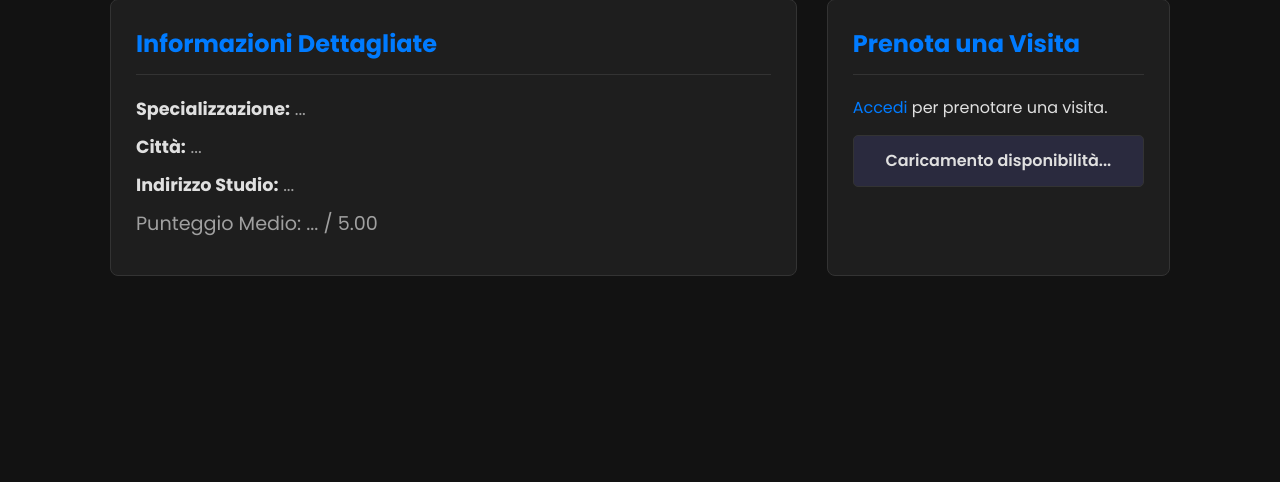
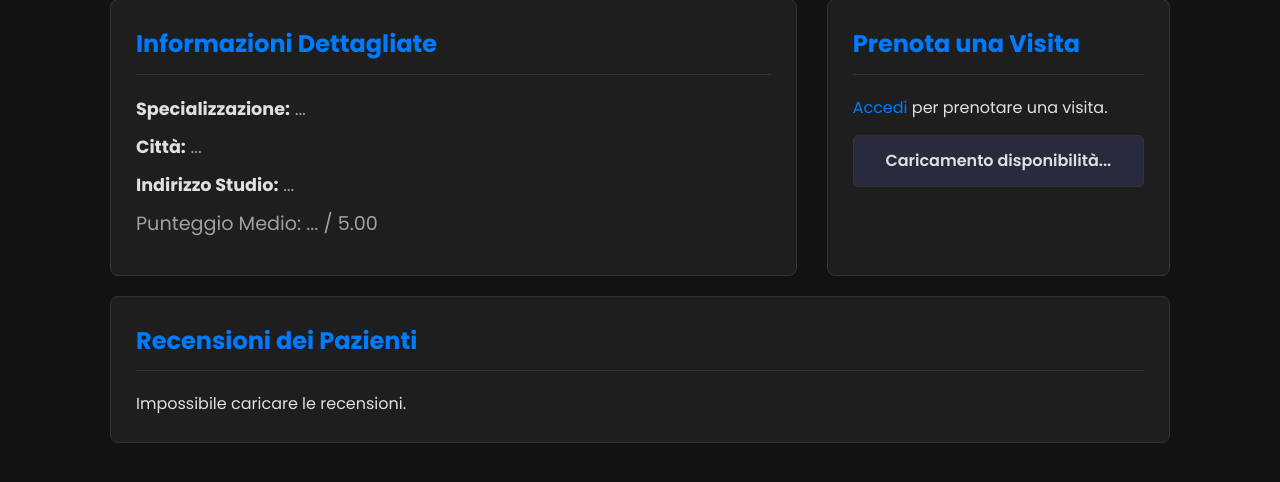
Before and after one commit to tremorz3/assistente-sanitario-virtuale, a FastAPI app: template frontend/templates/profilo-medico.html in a window 1280 px wide. Shown: the part 244-726 px from the top of the page. Run offline with FastAPI, Linux system fonts and the light colour scheme; the template is opened without the code that fills it, so the values that code supplies are empty.

Commit message:
feature: Vengono mostrate le recensioni nella pagina profilo medico

```diff
--- a/frontend/templates/profilo-medico.html
+++ b/frontend/templates/profilo-medico.html
@@ -26,6 +26,13 @@
         <ul id="disponibilita-lista">
             <li>Caricamento disponibilità...</li>
         </ul>
+    </div>
+</div>
+
+<div class="card" id="recensioni-medico" style="margin-top: 20px;">
+    <h2>Recensioni dei Pazienti</h2>
+    <div id="recensioni-lista">
+        <p>Caricamento recensioni...</p>
     </div>
 </div>
 
@@ -59,21 +66,67 @@
     // Variabile globale per tenere traccia dello slot selezionato
     let selectedSlotId = null;
 
-    // La logica di caricamento rimane la stessa...
+    /**
+     * Funzione per generare le stelle del punteggio.
+     * @param {number} punteggio - Il punteggio da 1 a 5.
+     * @returns {string} - L'HTML delle stelle.
+     */
+    function generaStelle(punteggio) {
+        let stelle = '';
+        for (let i = 1; i <= 5; i++) {
+            stelle += `<span class="star ${i <= punteggio ? 'filled' : ''}">&#9733;</span>`;
+        }
+        return `<div class="punteggio-stelle">${stelle}</div>`;
+    }
+
+    // Aggiungi questo stile per le stelle nel tag <head> o in un file CSS
+    // Per semplicità, lo inseriamo qui dinamicamente
+    const style = document.createElement('style');
+    style.innerHTML = `
+        .punteggio-stelle .star {
+            color: #ddd; /* Grigio per le stelle vuote */
+            font-size: 1.5rem;
+        }
+        .punteggio-stelle .star.filled {
+            color: #ffc107; /* Giallo per le stelle piene */
+        }
+        .recensione-card {
+            border-bottom: 1px solid #eee;
+            padding: 15px 0;
+        }
+        .recensione-card:last-child {
+            border-bottom: none;
+        }
+        .recensione-card p {
+            margin: 5px 0;
+        }
+        .recensione-data {
+            font-size: 0.9rem;
+            color: #888;
+        }
+    `;
+    document.head.appendChild(style);
+
     window.addEventListener('DOMContentLoaded', async () => {
-        // ... (tutto il codice di caricamento della pagina fino alla fine)
         const pathParts = window.location.pathname.split('/');
         const medicoId = pathParts[pathParts.length - 1];
 
         const containerDisponibilita = document.getElementById('disponibilita-lista');
+        const containerRecensioni = document.getElementById('recensioni-lista');
         const isLoggedIn = !!localStorage.getItem('user_token');
         if(!isLoggedIn) {
             document.getElementById('auth-message').classList.remove('hidden');
         }
 
+        // Caricamento in parallelo delle informazioni del medico e delle recensioni
         try {
-            const medico = await callApi(`/medici/api/${medicoId}/details`);
+            const [medico, disponibilita, valutazioni] = await Promise.all([
+                callApi(`/medici/api/${medicoId}/details`),
+                callApi(`/medici/api/${medicoId}/disponibilita?solo_libere=true`),
+                callApi(`/medici/api/${medicoId}/valutazioni`) // Nuova chiamata
+            ]);
 
+            // Popola i dettagli del medico
             document.getElementById('medico-nome').textContent = `Dr. ${medico.nome} ${medico.cognome}`;
             document.getElementById('medico-specializzazione').textContent = medico.specializzazione_nome;
             document.getElementById('medico-citta').textContent = medico.citta;
@@ -81,8 +134,7 @@
             document.getElementById('medico-punteggio').textContent = medico.punteggio_medio.toFixed(2);
             document.title = `Profilo Dr. ${medico.nome} ${medico.cognome} - MediClick`;
 
-            const disponibilita = await callApi(`/medici/api/${medicoId}/disponibilita?solo_libere=true`);
-
+            // Popola le disponibilità
             containerDisponibilita.innerHTML = '';
             if (disponibilita.length === 0) {
                 containerDisponibilita.innerHTML = '<li class="disabled">Nessuna disponibilità trovata.</li>';
@@ -94,7 +146,6 @@
 
                     if (isLoggedIn) {
                         li.dataset.slotId = slot.id;
-                        // MODIFICA: La funzione ora apre il modale
                         li.addEventListener('click', () => openBookingModal(slot.id, li.textContent));
                     } else {
                         li.classList.add('disabled');
@@ -103,9 +154,29 @@
                 });
             }
 
+            // Popola le recensioni
+            containerRecensioni.innerHTML = '';
+            if (valutazioni.length === 0) {
+                containerRecensioni.innerHTML = '<p>Nessuna recensione trovata per questo medico.</p>';
+            } else {
+                valutazioni.forEach(val => {
+                    const div = document.createElement('div');
+                    div.className = 'recensione-card';
+                    const dataValutazione = new Date(val.data_valutazione);
+
+                    div.innerHTML = `
+                        ${generaStelle(val.punteggio)}
+                        <p>${val.commento || '<i>Nessun commento lasciato.</i>'}</p>
+                        <p class="recensione-data">Recensito il: ${dataValutazione.toLocaleDateString('it-IT')}</p>
+                    `;
+                    containerRecensioni.appendChild(div);
+                });
+            }
+
         } catch (error) {
-            console.error("Errore caricamento dati medico:", error);
+            console.error("Errore caricamento dati medico o recensioni:", error);
             document.querySelector('.page-header').innerHTML = '<h1>Medico non trovato</h1><p>Errore nel recupero delle informazioni.</p>';
+            containerRecensioni.innerHTML = '<p>Impossibile caricare le recensioni.</p>';
         }
     });
 
@@ -131,12 +202,11 @@
 
     // Aggiungiamo il listener per l'invio del form del modale
     bookingForm.addEventListener('submit', async (event) => {
-        event.preventDefault(); // Impedisce il ricaricamento della pagina
+        event.preventDefault();
         if (!selectedSlotId) return;
 
         const notePaziente = notesInput.value.trim();
 
-        // Creiamo il payload per l'API, includendo le note
         const payload = {
             disponibilita_id: parseInt(selectedSlotId),
             note_paziente: notePaziente
@@ -149,14 +219,14 @@
                 body: JSON.stringify(payload)
             });
 
-            closeBookingModal(); // Chiudiamo il modale dopo la chiamata
-            SalusNotifier.alert('Prenotazione confermata con successo! Sarai reindirizzato al tuo profilo.', 'Prenotazione Effettuata');
-            setTimeout(() => window.location.href = '/profilo', 2000);
+            closeBookingModal();
+            SalusNotifier.alert('Prenotazione confermata con successo! Sarai reindirizzato al tuo profilo tra pochi secondi.', 'Prenotazione Effettuata');
+            setTimeout(() => window.location.href = '/profilo', 3000);
 
         } catch(error) {
             console.error("Errore prenotazione:", error);
             closeBookingModal();
-            SalusNotifier.alert(`Errore: ${error.message}`, 'Errore di Prenotazione');
+            SalusNotifier.alert(`Errore durante la prenotazione: ${error.message}`, 'Errore di Prenotazione');
         }
     });
 
```
Also changed, not shown: frontend/src/routers/proxies/medici_proxy.py (+9 -0 lines).
